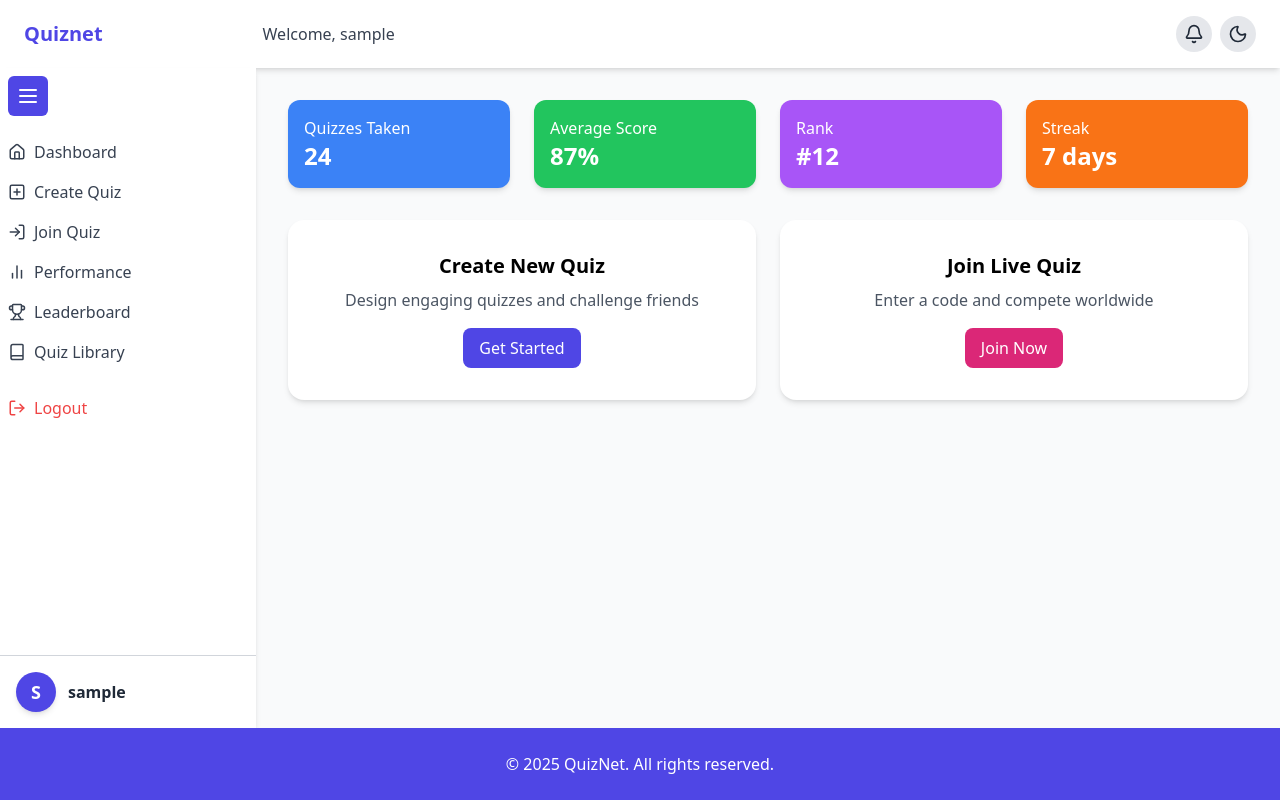
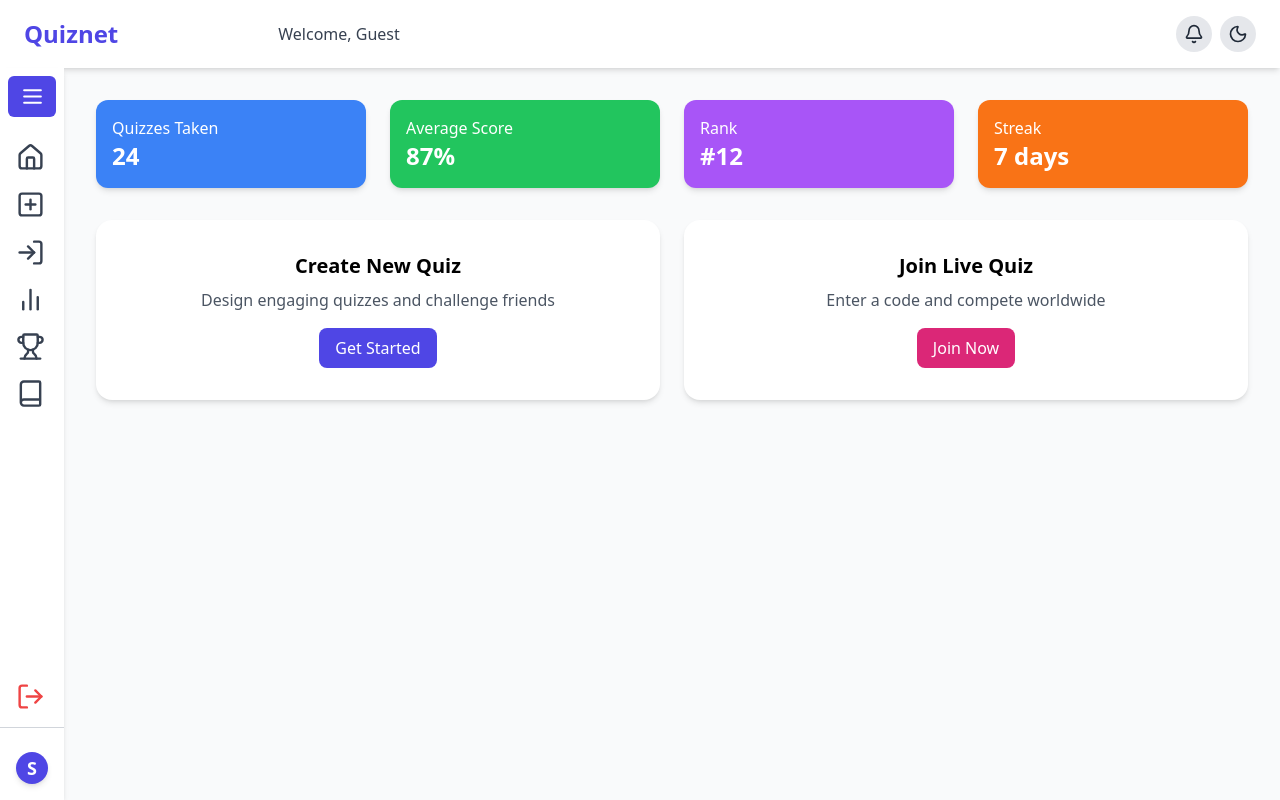
Before and after one commit to Quiznett/quiznet_client, a React (Vite) app in the folder frontend/: page /welcome in a window 1280 px wide. Built offline with nearby package versions, Linux system fonts and the light colour scheme; sample sign-in values are in the browser's storage.

Commit message:
Changed UI for Sidebar

```diff
--- a/frontend/package.json
+++ b/frontend/package.json
@@ -12,6 +12,7 @@
   "dependencies": {
     "axios": "^1.12.0",
     "lucide-react": "^0.542.0",
+    "motion": "^12.23.15",
     "react": "^19.1.1",
     "react-dom": "^19.1.1",
     "react-hook-form": "^7.62.0",
--- a/frontend/src/Pages/Login.jsx
+++ b/frontend/src/Pages/Login.jsx
@@ -38,6 +38,7 @@ export default function Login() {
       // Save token and username in localStorage for authentication persistence
       localStorage.setItem("token", response.data.access);
       localStorage.setItem("username", response.data.user.username);
+      localStorage.setItem("fullname", response.data.user.fullname);
 
       setLoginError("");      // Clear any previous error
       navigate("/welcome");   // Redirect user to welcome page
--- a/frontend/src/Pages/Welcome.jsx
+++ b/frontend/src/Pages/Welcome.jsx
@@ -1,15 +1,17 @@
-import { useEffect, useState } from "react"; // useState = manage state, useEffect = run code on mount/update
+import { use, useEffect, useState } from "react"; // useState = manage state, useEffect = run code on mount/update
 import { useNavigate } from "react-router-dom"; // useNavigate = navigate programmatically
 import {
   Moon, Sun, Menu, Home, PlusSquare, LogIn,
-  BarChart2, Trophy, Book, LogOut, Bell
+  BarChart2, Trophy, Book, LogOut, Bell,
+  X
 } from "lucide-react"; // Import icons from lucide-react library
 import Footer from "../components/Footer"; // Footer component for page bottom
 
 export default function Welcome() {
   const navigate = useNavigate(); // Hook to redirect user to different pages
   const [username, setUsername] = useState(""); // State to store logged-in user's name
-  const [sidebarOpen, setSidebarOpen] = useState(true); // State to manage sidebar expand/collapse
+  const [sidebarOpen, setSidebarOpen] = useState(false); // State to manage sidebar expand/collapse
+  const [fullname,setFullname] = useState("")
 
   // Persistent dark mode state stored in localStorage
   const [darkMode, setDarkMode] = useState(localStorage.getItem("darkMode") === "true");
@@ -24,11 +26,14 @@ export default function Welcome() {
   useEffect(() => {
     const token = localStorage.getItem("token"); // Get JWT token from localStorage
     const user = localStorage.getItem("username"); // Get username from localStorage
+    const name = localStorage.getItem("fullname")
 
     if (!token || !user) {
       navigate("/login"); // If not logged in, redirect to login page
     } else {
-      setUsername(user); // Set username state for greeting and avatar
+      setUsername(user);
+      setFullname(name)
+       // Set username state for greeting and avatar
     }
   }, [navigate]);
 
@@ -50,10 +55,10 @@ export default function Welcome() {
       {/* Top bar */}
       <header className="flex justify-between items-center px-6 py-4 bg-white dark:bg-gray-800 shadow-md">
         <div className="flex items-center space-x-40">
-          <h1 className="text-xl font-bold text-indigo-600 dark:text-indigo-400">Quiznet</h1>
+          <h1 className="text-2xl font-bold text-indigo-600 dark:text-indigo-400">Quiznet</h1>
           {/* App title with different color in dark mode */}
           <span className="text-gray-700 dark:text-gray-200 font-medium">
-            Welcome, {username || "Guest"} {/* Show username if available, otherwise Guest */}
+            Welcome, {fullname || "Guest"} {/* Show username if available, otherwise Guest */}
           </span>
         </div>
 
@@ -75,45 +80,58 @@ export default function Welcome() {
       </header>
 
       {/* Main content area */}
-      <main className="flex flex-grow">
+      <main className=" relative flex flex-grow">
         {/* Sidebar */}
-        <aside className={`transition-all duration-300 bg-white dark:bg-gray-800 shadow-md ${sidebarOpen ? "w-64" : "w-16"} flex flex-col justify-between`}>
+        <aside className={`transition-all ${sidebarOpen ? "w-56":"w-16"} duration-300 bg-white dark:bg-gray-800 shadow-md flex  flex-col justify-between`}>
           {/* Sidebar width changes based on sidebarOpen state */}
-          <div>
+          <div className="grow flex flex-col">
             {/* Sidebar toggle button */}
             <button
               onClick={() => setSidebarOpen(!sidebarOpen)} // Expand/collapse sidebar
-              className="p-2 m-2 bg-indigo-600 hover:bg-indigo-700 text-white rounded-md flex items-center justify-center"
+              className={`p-2 m-2 w-12 bg-indigo-600 hover:bg-indigo-700 text-white rounded-md flex shrink-1 items-center justify-center  `}
             >
-              <Menu className="w-6 h-6" /> {/* Hamburger menu icon */}
+              {sidebarOpen ? <span><X size={25} /></span> :<Menu size={25} /> /* Hamburger menu icon */}
             </button>
 
             {/* Sidebar navigation links (only show when expanded) */}
-            {sidebarOpen && (
-              <nav className="mt-4 flex flex-col gap-4 p-2 text-gray-700 dark:text-gray-200">
-                <div className="flex items-center gap-2 hover:text-indigo-600 cursor-pointer"><Home size={18}/> Dashboard</div>
-                <div className="flex items-center gap-2 hover:text-indigo-600 cursor-pointer" onClick={() => navigate("/create-quiz")}><PlusSquare size={18}/> Create Quiz</div>
-                <div className="flex items-center gap-2 hover:text-indigo-600 cursor-pointer" onClick={() => navigate("/join-quiz")}><LogIn size={18}/> Join Quiz</div>
-                <div className="flex items-center gap-2 hover:text-indigo-600 cursor-pointer"><BarChart2 size={18}/> Performance</div>
-                <div className="flex items-center gap-2 hover:text-indigo-600 cursor-pointer"><Trophy size={18}/> Leaderboard</div>
-                <div className="flex items-center gap-2 hover:text-indigo-600 cursor-pointer"><Book size={18}/> Quiz Library</div>
+            {(
+              <nav className={`grow flex flex-col gap-4 p-4 text-gray-700 dark:text-gray-200 overflow-hidden ${!sidebarOpen&"py-0"}`}>
+
+
+                <div className="w-44  overflow-hidden hover:text-indigo-600 cursor-pointer"><Home className="inline mr-2" size={29}/> <span className={`transition-all duration-300 overflow-hidden
+              ${sidebarOpen ? "opacity-100 max-w-xs ml-2" : "opacity-0 max-w-0 ml-0"} text-xl`}>Dashboard</span></div>
+                <div onClick={() => navigate("/create-quiz")} className="w-44  overflow-hidden hover:text-indigo-600 cursor-pointer"><PlusSquare className="inline mr-2" size={29}/> <span className={`transition-all duration-300 overflow-hidden
+              ${sidebarOpen ? "opacity-100 max-w-xs ml-2" : "opacity-0 max-w-0 ml-0"} text-xl`}>Create Quiz</span></div>
+                <div onClick={() => navigate("/join-quiz")} className="w-44  overflow-hidden hover:text-indigo-600 cursor-pointer"><LogIn className="inline mr-2" size={29}/> <span className={`transition-all duration-300 overflow-hidden
+              ${sidebarOpen ? "opacity-100 max-w-xs ml-2" : "opacity-0 max-w-0 ml-0"} text-xl`}>Join Quiz</span></div>
+                <div className="w-44  overflow-hidden hover:text-indigo-600 cursor-pointer"><BarChart2 className="inline mr-2" size={29}/> <span className={`transition-all duration-300 overflow-hidden
+              ${sidebarOpen ? "opacity-100 max-w-xs ml-2" : "opacity-0 max-w-0 ml-0"} text-xl`}>Performance</span></div>
+                <div className="w-44  overflow-hidden hover:text-indigo-600 cursor-pointer"><Trophy className="inline mr-2" size={29}/> <span className={`transition-all duration-300 overflow-hidden
+              ${sidebarOpen ? "opacity-100 max-w-xs ml-2" : "opacity-0 max-w-0 ml-0"} text-xl`}>Leaderboard</span></div>
+                <div className="w-44  overflow-hidden hover:text-indigo-600 cursor-pointer"><Book className="inline mr-2" size={29}/> <span className={`transition-all duration-300 overflow-hidden
+              ${sidebarOpen ? "opacity-100 max-w-xs ml-2" : "opacity-0 max-w-0 ml-0"} text-xl`}>Quiz Library</span></div>
 
                 {/* Logout link */}
-                <div onClick={handleLogout} className="flex items-center gap-2 hover:text-red-600 cursor-pointer mt-4 text-red-500">
-                  <LogOut size={18}/> Logout
+                <div onClick={handleLogout} className=" text-lg w-44 gap-2 hover:text-red-600 cursor-pointer text-red-500 mt-auto">
+                  <LogOut className="inline mr-2" size={29}/> <span className={`transition-all duration-300 overflow-hidden
+              ${sidebarOpen ? "opacity-100 max-w-xs ml-2" : "opacity-0 max-w-0 ml-0"} text-xl`}>Logout</span>
                 </div>
               </nav>
             )}
           </div>
 
           {/* Profile section at bottom of sidebar */}
-          <div className="p-4 border-t border-gray-300 dark:border-gray-700 flex items-center gap-3">
-            <div className="w-10 h-10 flex items-center justify-center rounded-full bg-indigo-600 text-white font-bold text-lg shadow-md">
-              {getInitials(username)} {/* Show avatar initials */}
-            </div>
-            {sidebarOpen && <span className="font-semibold text-gray-800 dark:text-gray-200">{username || "Guest"}</span>}
-            {/* Show username next to avatar if sidebar is open */}
-          </div>
+          <div className="p-4 border-t border-gray-300 dark:border-gray-700 flex items-center">
+  <div className="w-8 h-8 mt-2 flex items-center justify-center rounded-full bg-indigo-600 text-white font-bold text-lg shadow-md">
+    {getInitials(username)}
+  </div>
+  <span
+    className={`transition-all  duration-300 overflow-hidden whitespace-nowrap font-semibold text-gray-800 dark:text-gray-200 text-lg
+      ${sidebarOpen ? "opacity-100 ml-4 max-w-[120px]" : "opacity-0 max-w-0 ml-0"}`}
+  >
+    {username || "Guest"}
+  </span>
+</div>
         </aside>
 
         {/* Main content section */}
@@ -137,7 +155,7 @@ export default function Welcome() {
           {/* Create / Join quiz cards */}
           <div className="grid grid-cols-2 gap-6 mb-8">
             <div onClick={() => navigate("/create-quiz")} className="p-8 bg-white dark:bg-gray-800 rounded-2xl shadow-md hover:shadow-lg cursor-pointer text-center">
-              <h2 className="text-xl font-bold mb-2">Create New Quiz</h2>
+              <h2 className="dark:text-slate-200 text-xl font-bold mb-2">Create New Quiz</h2>
               <p className="text-gray-600 dark:text-gray-400 mb-4">
                 Design engaging quizzes and challenge friends
               </p>
@@ -145,7 +163,7 @@ export default function Welcome() {
             </div>
 
             <div onClick={() => navigate("/join-quiz")} className="p-8 bg-white dark:bg-gray-800 rounded-2xl shadow-md hover:shadow-lg cursor-pointer text-center">
-              <h2 className="text-xl font-bold mb-2">Join Live Quiz</h2>
+              <h2 className="dark:text-slate-200 text-xl font-bold mb-2">Join Live Quiz</h2>
               <p className="text-gray-600 dark:text-gray-400 mb-4">
                 Enter a code and compete worldwide
               </p>
--- a/frontend/src/components/Footer.jsx
+++ b/frontend/src/components/Footer.jsx
@@ -4,10 +4,7 @@
 
 export default function Footer() {
   return (
-    <footer className="py-6 bg-indigo-600 dark:bg-indigo-700 text-white text-center transition-colors duration-500">
-
-      {/* Copyright notice */}
-      <p>&copy; {new Date().getFullYear()} QuizNet. All rights reserved.</p>
-    </footer>
+    <>
+    </>
   );
 }
```
Also changed, not shown: 1 other file (tests, documents, lock files or other folders).
